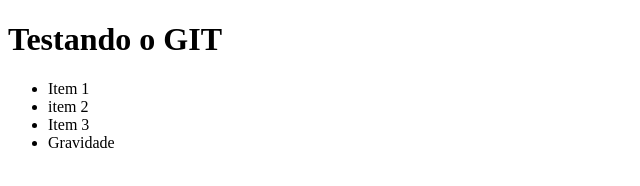
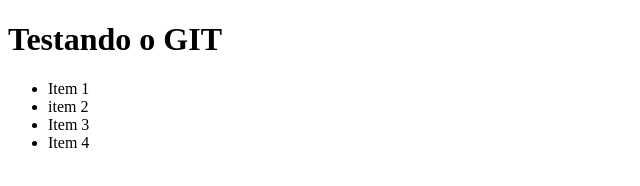
Before and after one commit to gwm1965/git-Alura, a plain HTML site: page index.html in a window 1280 px wide. Shown: the full height of the page, 0-640 px from the left. Drawn offline with Linux system fonts and the light colour scheme.

Commit message:
Revert "Alterando o codigo"
This reverts commit 7ef06764be12af1a6a45c08781a117cd77c850c4.

```diff
--- a/index.html
+++ b/index.html
@@ -14,7 +14,7 @@
         <li>Item 1</li>
         <li>item 2</li>
         <li>Item 3</li>
-        <li>Gravidade</li>
+        <li>Item 4</li>
     </ul>
 
 </body>
```
